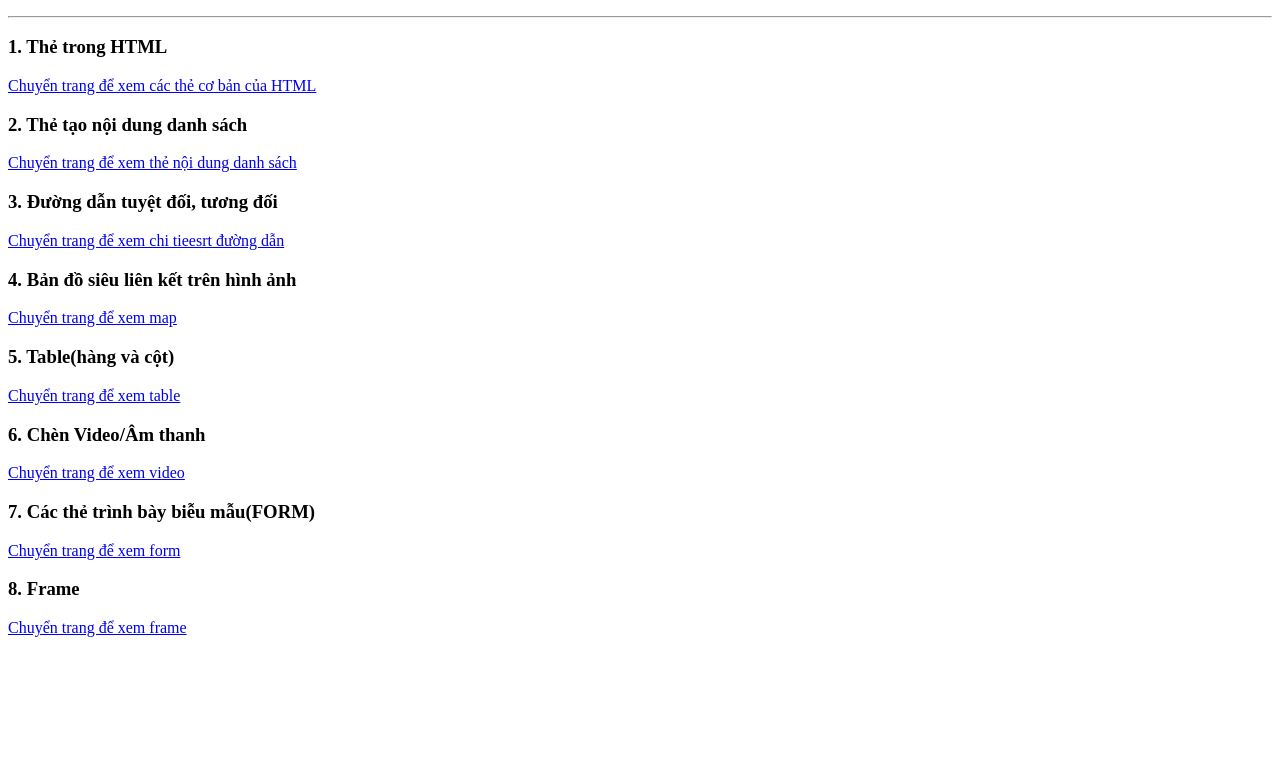
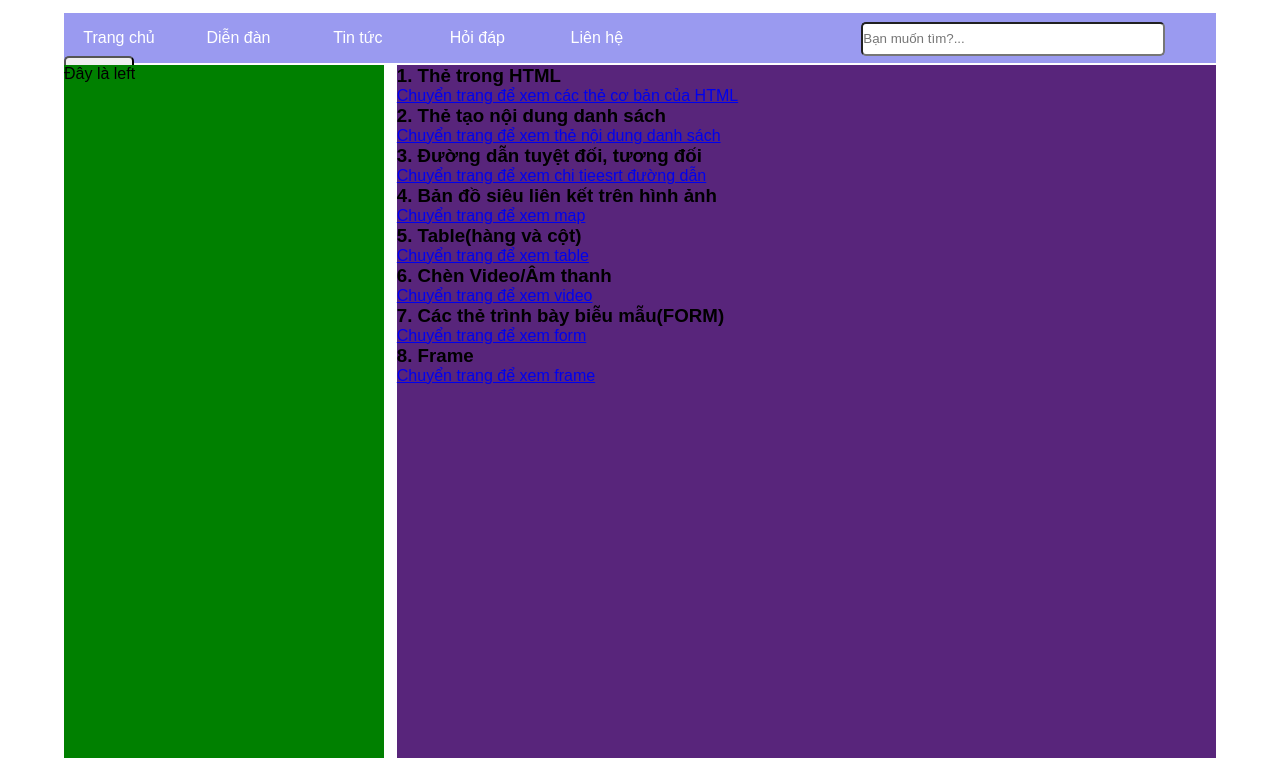
Before and after one commit to HuyPDNN/Frontend_Website, a plain HTML site: page index.html in a window 1280 px wide. Shown: the part 105-863 px from the top of the page. Before the commit the page ends 800 px from the top, so only its background shows below. Drawn offline with Linux system fonts and the light colour scheme.

Commit message:
modified css

```diff
--- /dev/null
+++ b/css/style.css
@@ -0,0 +1,93 @@
+@charset "utf-8";
+*{
+    margin: 0;
+    padding: 0;
+}
+body{
+    font-family: Arial;
+    width: 100%;
+    height: 1000px;
+    margin: auto;
+    padding: 0%;
+
+}
+.header{
+    background-color: #e9d8f4;
+    color: #58257b;
+    text-align: center;
+    padding: 20px;
+    /* position: fixed;
+    z-index: 1; */
+}
+.slideshow-container{
+    max-width: 90%;
+    position: relative;
+    margin: 5%;
+}
+.myslide{
+    width: 90%;
+}
+.menu{
+    background-color:rgb(154, 154, 240);
+    margin: 0.1% 5% 0.1% 5%;
+    height: 50px;
+}
+.menu ul {
+    list-style-type: none;
+    margin: 0;
+    padding: 0;
+  }
+.menu li {
+    color: #f1f1f1;
+    display: inline-block;
+    width: 120px;
+    height: 40px;
+    text-align: center;
+    line-height: 50px;
+    margin-left: -5px;
+  }
+.menu a{
+    text-decoration: none;
+    color: #fff;
+    display: block;
+    text-align: center;
+}
+.menu a:hover{
+    background-color: #f1f1f1;
+    color: #58257b;
+}
+.menu ul input {
+    margin-left: 200px;
+    border-radius: 5px;
+    width: 300px;
+    height: 30px;
+}
+.menu ul button{
+    height: 30px;
+    width: 70px;
+    border-radius: 5px;
+}
+.left{
+    background-color: green;
+    width: 25%;
+    height: 800px;
+    margin: 0% 5% 1% 5%;
+    float: left;
+    position: absolute;
+}
+.content{
+    background-color: #58257b;
+    width: 64%;
+    height:800px;
+    float: left;
+    margin-left: 31%;
+}
+.footer{
+    background-color: brown;
+    height: 100px;
+    margin-top: 810px;
+    width: 90%;
+    margin-left: 5%;
+    position: absolute;
+
+}
--- a/index.html
+++ b/index.html
@@ -2,17 +2,38 @@
 <html>
     <head>
         <title>Tranning HTML</title>
+        <link type="text/css" rel="stylesheet" href="./css/style.css"/>
     </head>
     <body>
-        <div>
-            <center>
+        <div class="header">
+
                 <h1>Lập trình WEBSITE</h1>
                 <h3>HTML-CSS-JAVASCRIPT</h3>
-            </center>
-            <hr/>
+
+
         </div>
+        <br />
+        <div style="text-align:center">
+            <span class="dot" onclick="currentSlide(0)"></span>
+            <span class="dot" onclick="currentSlide(1)"></span>
+            <span class="dot" onclick="currentSlide(2)"></span>
+        </div>
+        <div class="menu">
+            <ul>
+                <li><a href="#">Trang chủ</a></li>
+                <li><a href="#">Diễn đàn</a></li>
+                <li><a href="#">Tin tức</a></li>
+                <li><a href="#">Hỏi đáp</a></li>
+                <li><a href="#">Liên hệ</a></li>
+                <input  type="text" placeholder="Bạn muốn tìm?..."/>
+                <button>Search</button>
+              </ul>
+        </div>
+        <div class="left">
+            <p>Đây là left</p>
+        </div>
+        <div class="content">
             <div>
-
                 <h3>1. Thẻ trong HTML</h3>
                 <a href="the.html">Chuyển trang để xem các thẻ cơ bản của HTML</a>
             </div>
@@ -49,6 +70,11 @@
                 <a href="frame.html">Chuyển trang để xem frame</a>
 
             </div>
+        </div>
+        <div class="footer">
+            đây là footer
+        </div>
+
 
     </body>
 </html>
```
Also changed, not shown: form.html (line endings or trailing spaces), image/a.jpg (added), image/cao-bac-cuc-21.jpg (added). Lines whose indentation alone changed are shown as unchanged.
